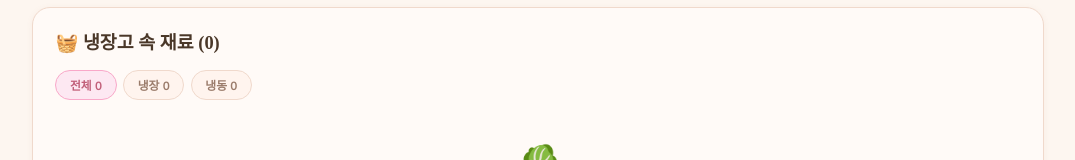
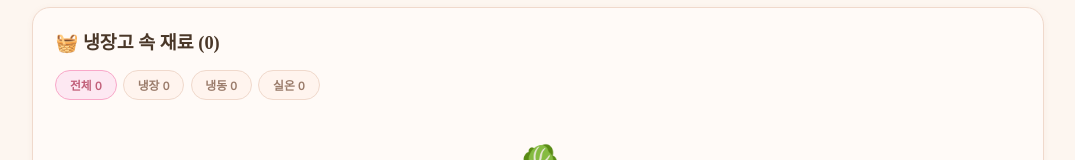
Before and after one commit to blackmew99-collab/my-fridge, a React (Create React App) app: page / in a window 1280 px wide. Shown: the part 857-1017 px from the top of the page, without its empty margins (102-1177 px from the left). Built offline with nearby package versions, Linux system fonts and the light colour scheme; a web font is replaced by a local one.

Commit message:
feat: 재료 카테고리에 '실온' 추가

```diff
--- a/src/App.js
+++ b/src/App.js
@@ -231,9 +231,9 @@ const STYLE = `
 
 `;
 
-const CATEGORIES = ["냉장","냉동"];
-const CAT_COLORS = {"냉장":"#93d0f5","냉동":"#c4b0f7"};
-const CAT_TEXT   = {"냉장":"#1a6b9a","냉동":"#6040b8"};
+const CATEGORIES = ["냉장","냉동","실온"];
+const CAT_COLORS = {"냉장":"#93d0f5","냉동":"#c4b0f7","실온":"#ffc98a"};
+const CAT_TEXT   = {"냉장":"#1a6b9a","냉동":"#6040b8","실온":"#a06a1a"};
 
 function daysUntil(d){if(!d)return null;return Math.ceil((new Date(d)-new Date())/86400000);}
 function expClass(days){if(days===null)return "";if(days<=3)return "danger";if(days<=7)return "warn";return "";}
```
